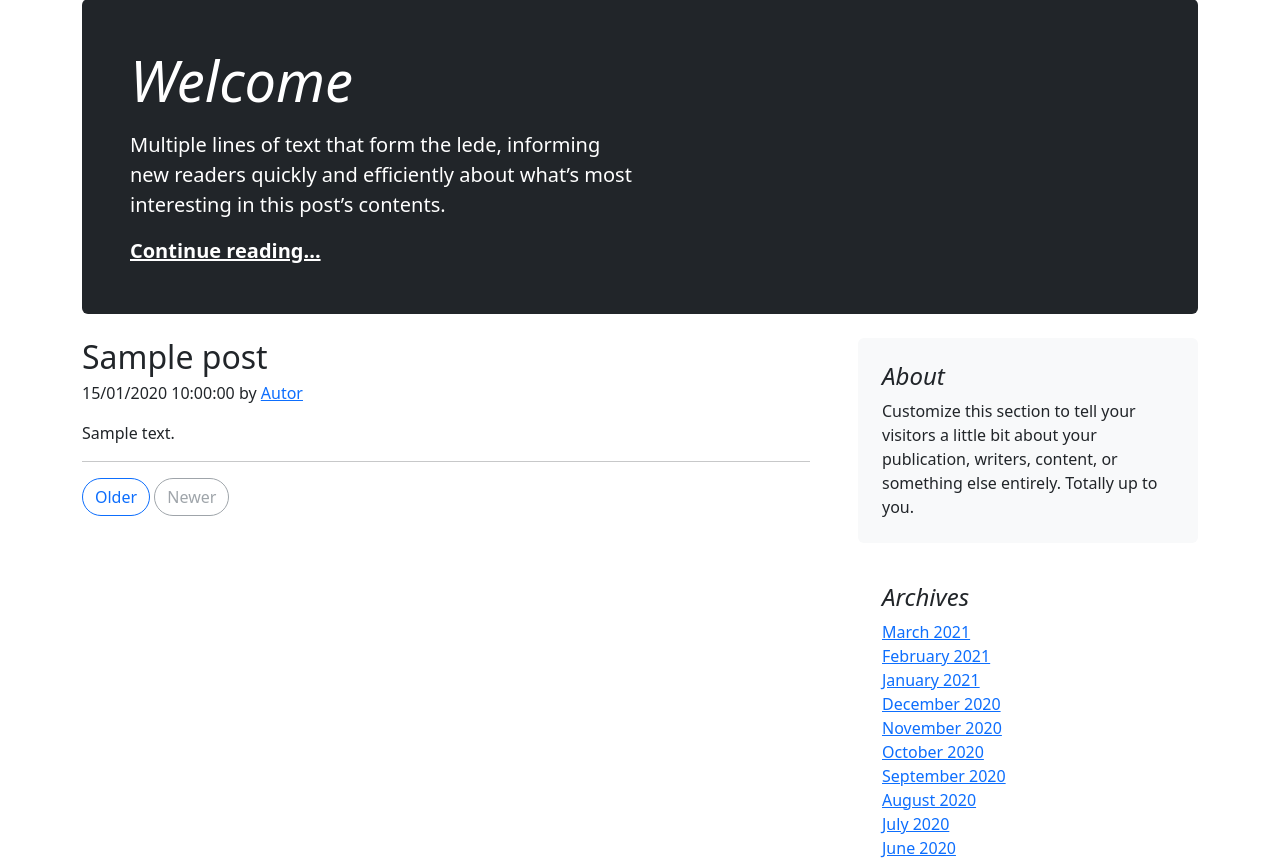
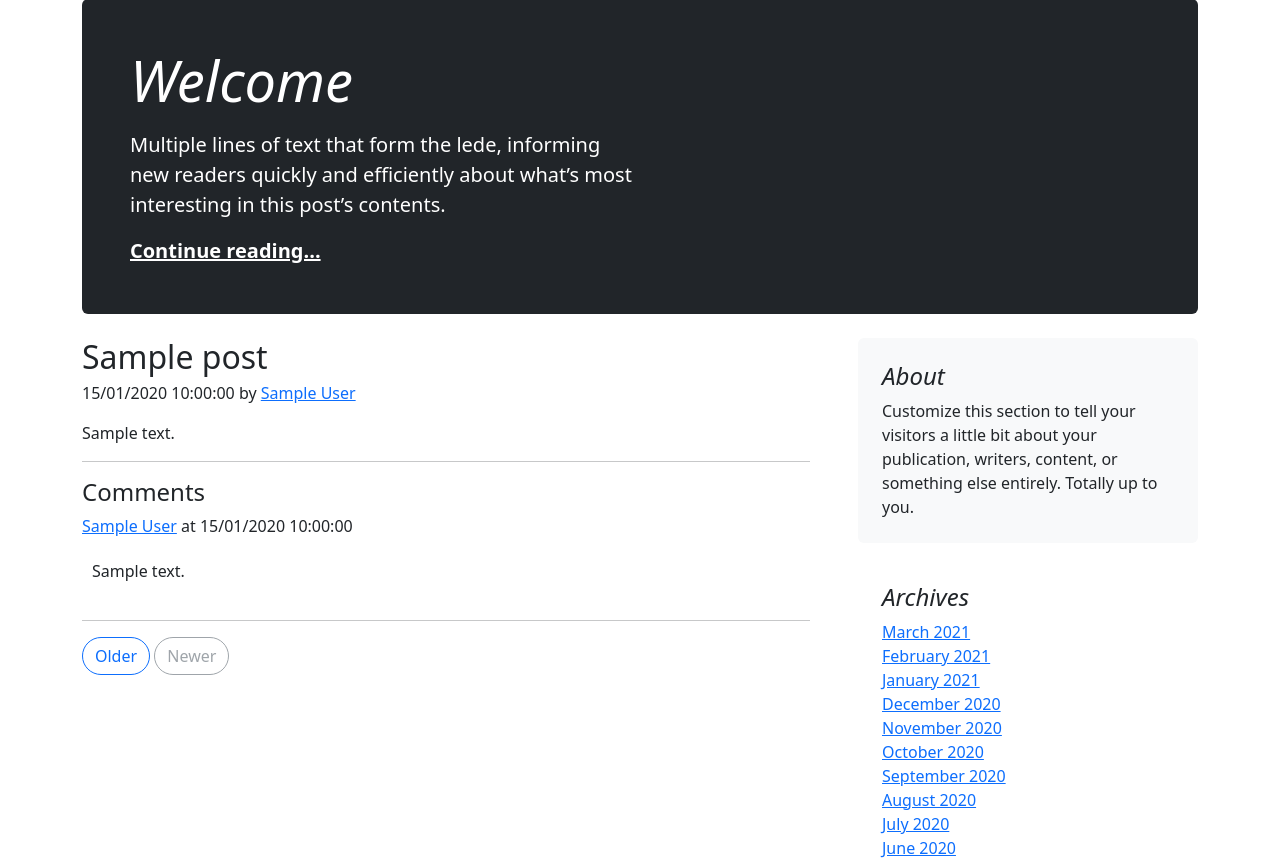
Before and after one commit to zagoranov/flask_blog, a Flask app: page / in a window 1280 px wide. Shown: the part 116-977 px from the top of the page. Run offline with Flask 2, Linux system fonts and the light colour scheme; tables that the repository leaves empty hold one stand-in row (values such as "Sample post").

Commit message:
comments for posts

```diff
--- a/blog/auth.py
+++ b/blog/auth.py
@@ -28,7 +28,7 @@ def login_post():
 
     # if the above check passes, then we know the user has the right credentials
     login_user(user, remember=remember)
-    return redirect(url_for('main.profile'))
+    return redirect(url_for('main.index'))
 
 
 @auth.route('/signup/')
--- a/blog/dbase.py
+++ b/blog/dbase.py
@@ -1,10 +1,11 @@
 from flask import flash
+from flask_login import current_user
 from datetime import datetime
 from . import db
-from .models import Post
+from .models import Post, Comment
 
 def save_post(title, posttext):
-    post = Post(title=title, posttext=posttext, dt=datetime.now())
+    post = Post(title=title, posttext=posttext, dt=datetime.now(), user_id=current_user.id)
     try:
         db.session.add(post)
         db.session.commit()
@@ -44,3 +45,14 @@ def delete_post(id):
 
 def getPosts():
     return Post.query.all()
+
+
+def save_comment(content, post_id):
+    comment = Comment(content=content, dt=datetime.now(), user_id=current_user.id, post_id=post_id)
+    try:
+        db.session.add(comment)
+        db.session.commit()
+    except:
+        flash("Что-то неправильное в данных, наверно где-то пусто", "error")
+        return False
+    return True
--- a/blog/forms.py
+++ b/blog/forms.py
@@ -6,3 +6,7 @@ class PostForm(FlaskForm):
     title = StringField('Заголовок', validators=[DataRequired()], render_kw={"placeholder": "Заголовок"})
     posttext = TextAreaField('Текст', render_kw={"placeholder": "Текст"})
     submit = SubmitField('Записать')
+
+class CommentForm(FlaskForm):
+    content = TextAreaField('Комментарий', render_kw={"placeholder": "Комментарий"})
+    submit = SubmitField('Записать')
--- a/blog/main.py
+++ b/blog/main.py
@@ -1,6 +1,6 @@
-from flask import Blueprint, render_template
+from flask import Blueprint, render_template, redirect, url_for, request
 from flask_login import login_required, current_user
-#from . import db
+from .models import User
 from .dbase import *
 
 main = Blueprint('main', __name__)
@@ -14,3 +14,15 @@ def index():
 @login_required
 def profile():
     return render_template('profile.html', name=current_user.name)
+
+@main.route('/author/<int:id>')
+def author_profile(id):
+    user = User.query.filter(User.id == id).first_or_404()
+    return render_template('profile.html', name=user.name)
+
+@main.route('/writecomment/', methods=['POST'])
+@login_required
+def create_comment():
+    if not save_comment(request.form['comment'], request.form['post_id']):
+            flash("Что-то неправильное в данных, наверно где-то пусто", "error")
+    return redirect(url_for('main.index'))
--- a/blog/templates/base.html
+++ b/blog/templates/base.html
@@ -73,6 +73,13 @@
             white-space: nowrap;
             -webkit-overflow-scrolling: touch;
           }
+
+          .comment {
+            padding: 5px;
+            margin: 5px;
+            background-color:#fff;
+          }
+
         </style>
 
     </head>
--- a/blog/templates/index.html
+++ b/blog/templates/index.html
@@ -71,15 +71,40 @@
         {% for post in data %}
         <article class="blog-post">
          <h2 class="blog-post-title mb-1">{{ post.title }}</h2>
-         <p class="blog-post-meta">{{ post.dt.strftime("%d/%m/%Y %H:%M:%S") }} by <a href="#">Autor</a></p>
+         <p class="blog-post-meta">{{ post.dt.strftime("%d/%m/%Y %H:%M:%S") }}
+          {% if post.user_id != None %}
+              by <a href="{{ url_for('main.author_profile', id = post.user_id) }}">{{ post.user.name }}</a></p>
+          {% endif %}
          <p><div style="white-space:pre">{{ post.posttext }}</div></p>
         </article>
         {% if current_user.is_authenticated %}
-        <p>
-          <a class="btn btn-secondary btn-sm" href="{{ url_for('writepost_bp.edit_post', id = post.id) }}" role="button">Edit</a>
-          <a class="btn btn-dark btn-sm" href="{{ url_for('writepost_bp.delete_post', id = post.id) }}" role="button">Delete</a>
-        </p>
-       {% endif %}
+          {% if current_user.id == post.user_id %}
+            <p>
+              <a class="btn btn-secondary btn-sm" href="{{ url_for('writepost_bp.edit_post', id = post.id) }}" role="button">Edit</a>
+              <a class="btn btn-dark btn-sm" href="{{ url_for('writepost_bp.delete_post', id = post.id) }}" role="button">Delete</a>
+            </p>
+          {% endif %}
+        {% endif %}
+        <hr>
+
+            <h4>Comments</h4>
+            {% for comment in post.comments %}
+                <p><a href="{{ url_for('main.author_profile', id = comment.user_id) }}">{{ comment.user.name }}</a> at {{ comment.dt.strftime("%d/%m/%Y %H:%M:%S") }}</p>
+                <div class="comment">
+                   <p>{{ comment.content }}</p>
+                </div>
+            {% endfor %}
+            {% if current_user.is_authenticated %}
+            <div class="comment">
+             <form action="{{ url_for('main.create_comment') }}" method="post">
+              <p><input type="text" name="comment"></p>
+              <input type="hidden" id="post_id" name="post_id" value="{{ post.id }}">
+              <p><input type="submit" value="Add comment"></p>
+             </form>
+            </div>
+            {% endif %}
+
+
         <hr>
        {% endfor %}
 
--- a/blog/templates/profile.html
+++ b/blog/templates/profile.html
@@ -1,9 +1,9 @@
 {% extends "base.html" %}
 
 {% block content %}
-    <h1 class="title">
-    Welcome, {{ name }}!
-    </h1>
+    <h2 class="title">
+    User: {{ name }}!
+    </h2>
 
     <p><a class="btn btn-dark btn-sm" href="{{ url_for('main.index') }}" role="<button>"><- Back</a></p>
 
```
Also changed, not shown: blog/models.py (+20 -1 lines), blog/writepost.py (+8 -5 lines), README.md.
